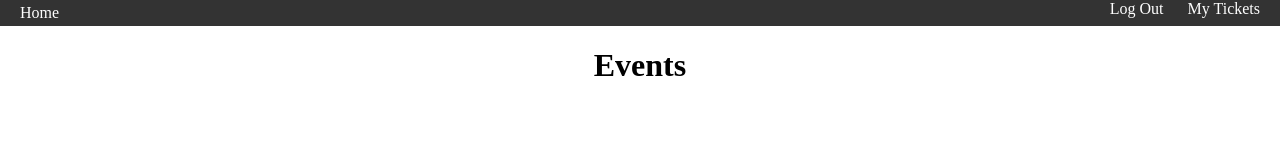
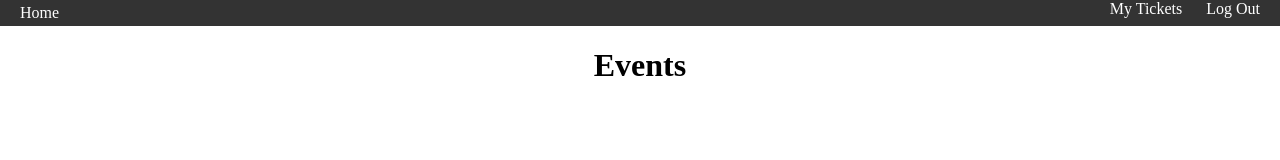
Before and after one commit to ImogenHay/COM3014-Group14-Event-Management-App, a React (Vite) app in the folder Interface-Service/: page / in a window 1280 px wide. Shown: the top 160 px of the page. Built offline with nearby package versions, Linux system fonts and the light colour scheme.

Commit message:
CGEMA-18 Change navbar order

```diff
--- a/Interface-Service/src/components/Navbar.jsx
+++ b/Interface-Service/src/components/Navbar.jsx
@@ -8,11 +8,11 @@ export default function Navbar() {
             <ul>
 
                 <li>
-                    <a href="/Interface-Service/src/pages/Authorise">Log Out</a>
+                    <a href="/Interface-Service/src/pages/Tickets">My Tickets</a>
                 </li>
 
                 <li>
-                    <a href="/Interface-Service/src/pages/Tickets">My Tickets</a>
+                    <a href="/Interface-Service/src/pages/Authorise">Log Out</a>
                 </li>
 
             </ul>
```
